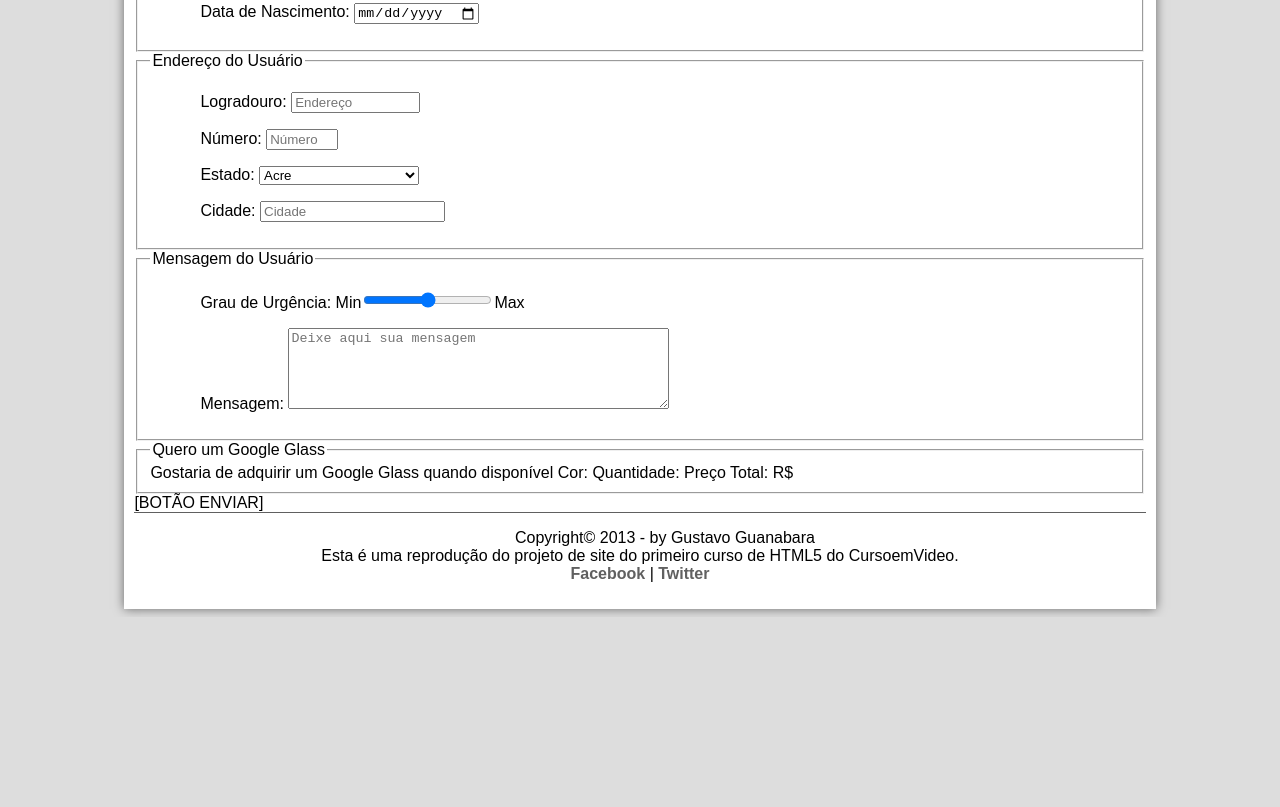
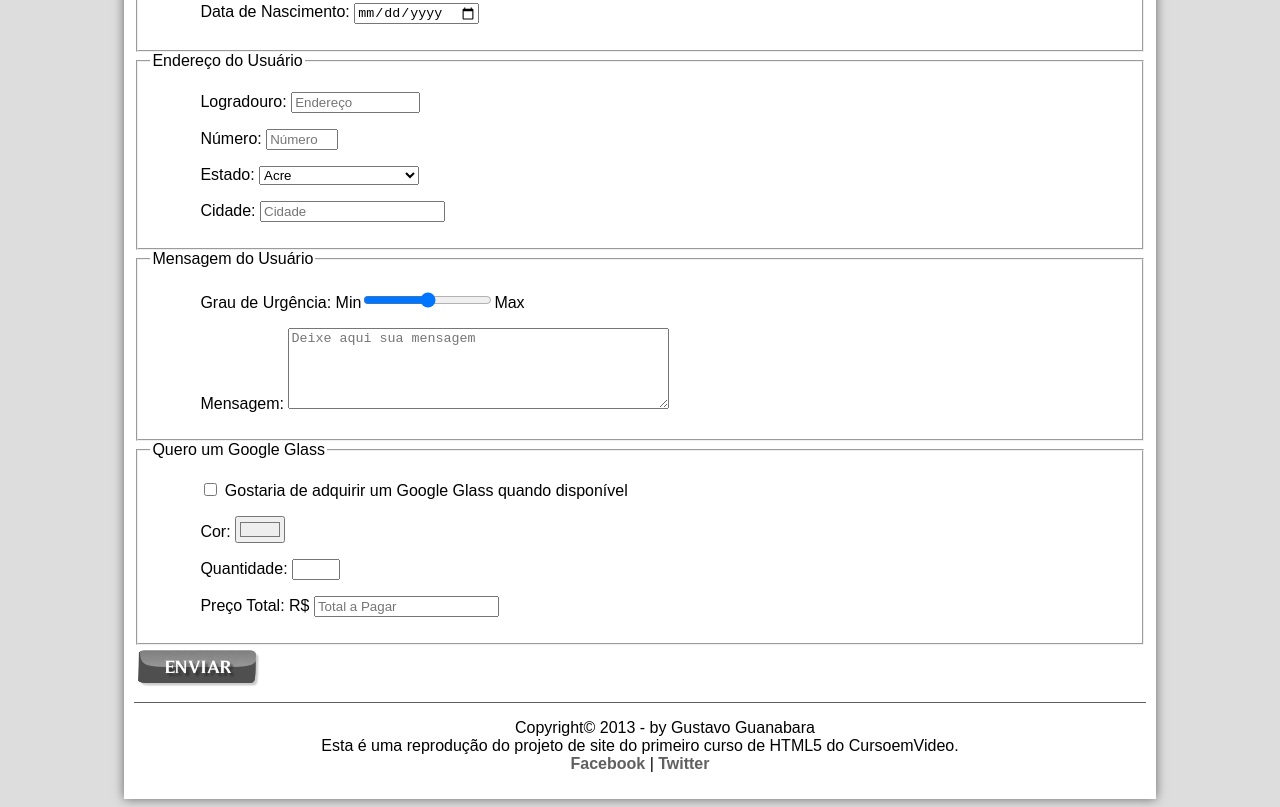
Before and after one commit to KaioGCaldas/projeto-glass, a plain HTML site: page fale-conosco.html in a window 1280 px wide. Shown: the part 514-1321 px from the top of the page. Before the commit the page ends 1131 px from the top, so only its background shows below. Drawn offline with Linux system fonts and the light colour scheme.

Commit message:
Finalização da estrutura do formulário

```diff
--- a/fale-conosco.html
+++ b/fale-conosco.html
@@ -39,7 +39,7 @@
                         <h3 class="direita">Atualizado em 01/Maio/2013</h3>
                     </header>
 
-                    <form method="post" id="fContato">
+                    <form method="post" id="fContato" oninput="calcTotal()">
                         <fieldset id="usuario">
                             <legend>Identificação do Usuário</legend>
                                 <p><label for="cNome">Nome:</label> <input type="text" name="tNome" id="cNome" size="20" maxlength="30" placeholder="Nome Completo" /></p>
@@ -109,14 +109,15 @@
 
                         <fieldset id="pedido">
                             <legend>Quero um Google Glass</legend>
-                                Gostaria de adquirir um Google Glass quando disponível
-                                Cor:
-                                Quantidade:
-                                Preço Total: R$
+                                <p><input type="checkbox" name="tPed" id="cPed" />
+                                    <label for="cPed">Gostaria de adquirir um Google Glass quando disponível</label></p>
+                                <p><label for="cCor">Cor: <input type="color" name="tCor" id="cCor" value="#EEEEEE" /></label></p>
+                                <p><label for="cQtd">Quantidade: <input type="number" name="tQtd" id="cQtd" min="0" max="5" /></label></p>
+                                <p><label for="cTot">Preço Total: R$ <input type="text" name="tTot" id="cTot" placeholder="Total a Pagar" readonly /></label></p>
                         </fieldset>
 
 
-                        [BOTÃO ENVIAR]
+                        <input type="image" src="imgs/botao-enviar.png" />
                     </form>
                 </article>
             </section>
--- a/js/funcoes.js
+++ b/js/funcoes.js
@@ -1,3 +1,10 @@
 function mudaFoto(foto) {
     document.getElementById('icone').src = foto;
 }
+
+function calcTotal() {
+    var qtd = parseInt(document.getElementById('cQtd').value);
+    var total = qtd * 1500;
+
+    document.getElementById('cTot').value = total;
+}
```
